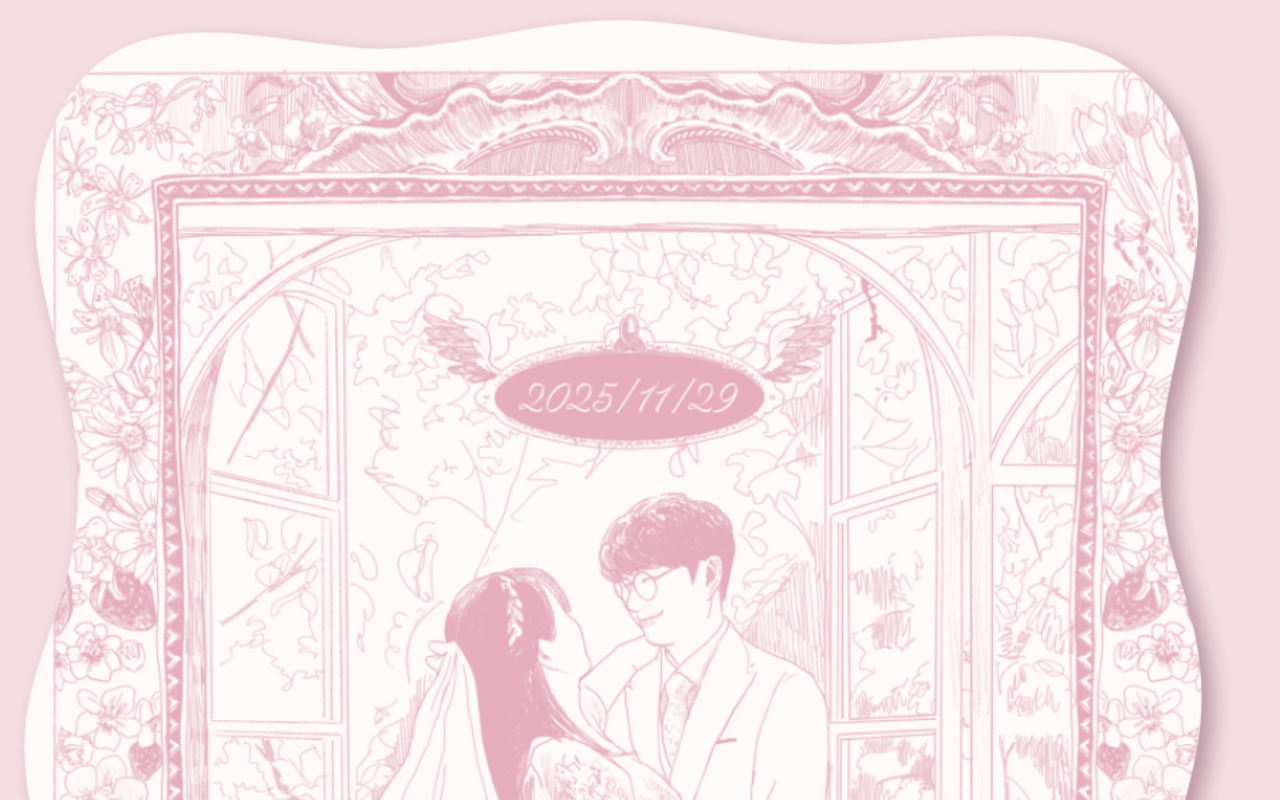
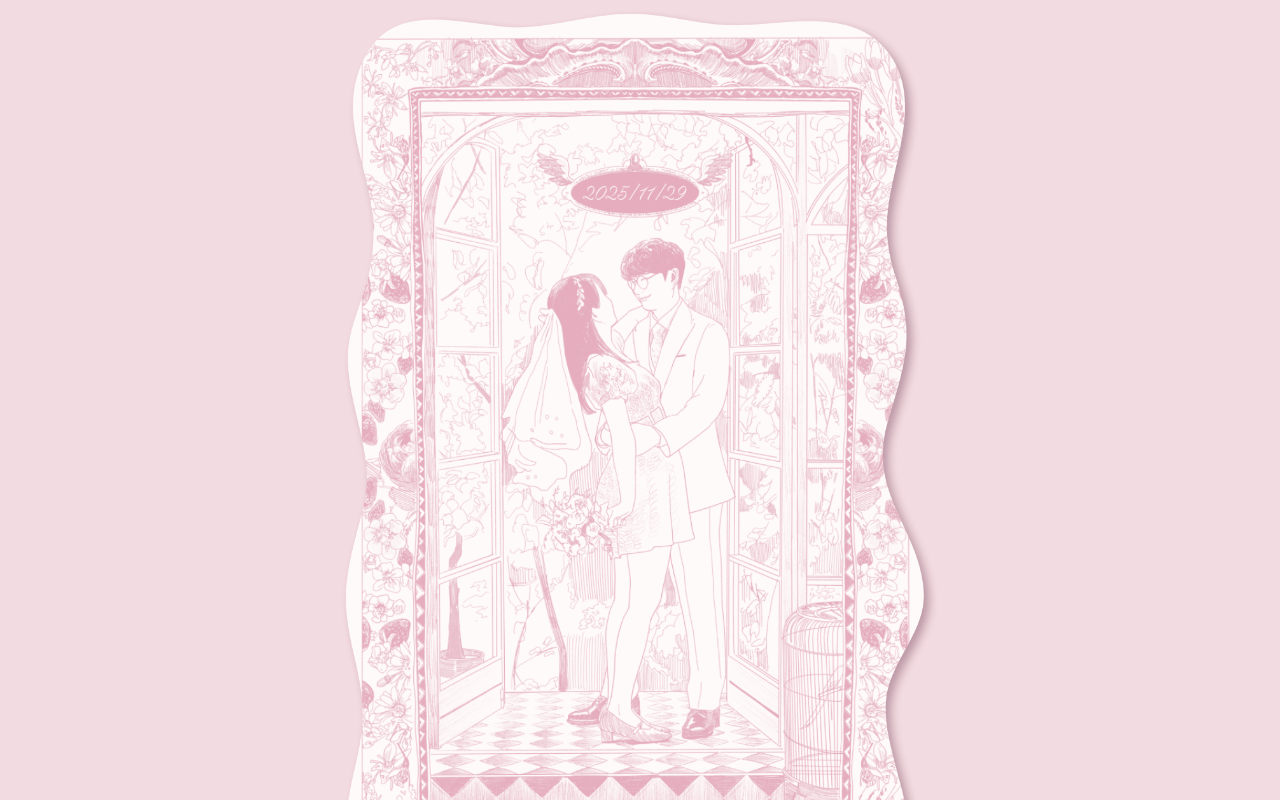
Before and after one commit to zkzofn/sunho-wedding, a React (Vite) app: page / in a window 1280 px wide. Shown: the top 800 px of the page. Built offline with nearby package versions, Linux system fonts and the light colour scheme.

Commit message:
Improve desktop layout: limit width to 600px and center content

```diff
--- a/src/App.jsx
+++ b/src/App.jsx
@@ -63,14 +63,14 @@ function App() {
   };
 
   return (
-    <div className="min-h-screen bg-primary-200 relative overflow-x-hidden">
+    <div className="min-h-screen bg-primary-200 relative overflow-x-hidden flex justify-center">
       {/* 배경 이미지 */}
-      <div className="absolute inset-0 z-0">
-        <div className="absolute inset-0 bg-primary-800 bg-opacity-80"></div>
+      <div className="absolute inset-0 z-0 flex justify-center">
+        <div className="w-full max-w-[600px] bg-primary-800 bg-opacity-80"></div>
       </div>
 
       {/* 메인 컨텐츠 */}
-      <div className="relative z-10 flex flex-col items-center gap-20 py-10 px-0 max-w-md mx-auto">
+      <div className="relative z-10 flex flex-col items-center gap-20 py-10 px-4 mx-auto" style={{ maxWidth: '600px' }}>
 
         {/* 1단락 - 메인 이미지 및 정보 */}
         <div className="flex flex-col gap-10 w-full">
```
Also changed, not shown: 1 other file (tests, documents, lock files or other folders).
